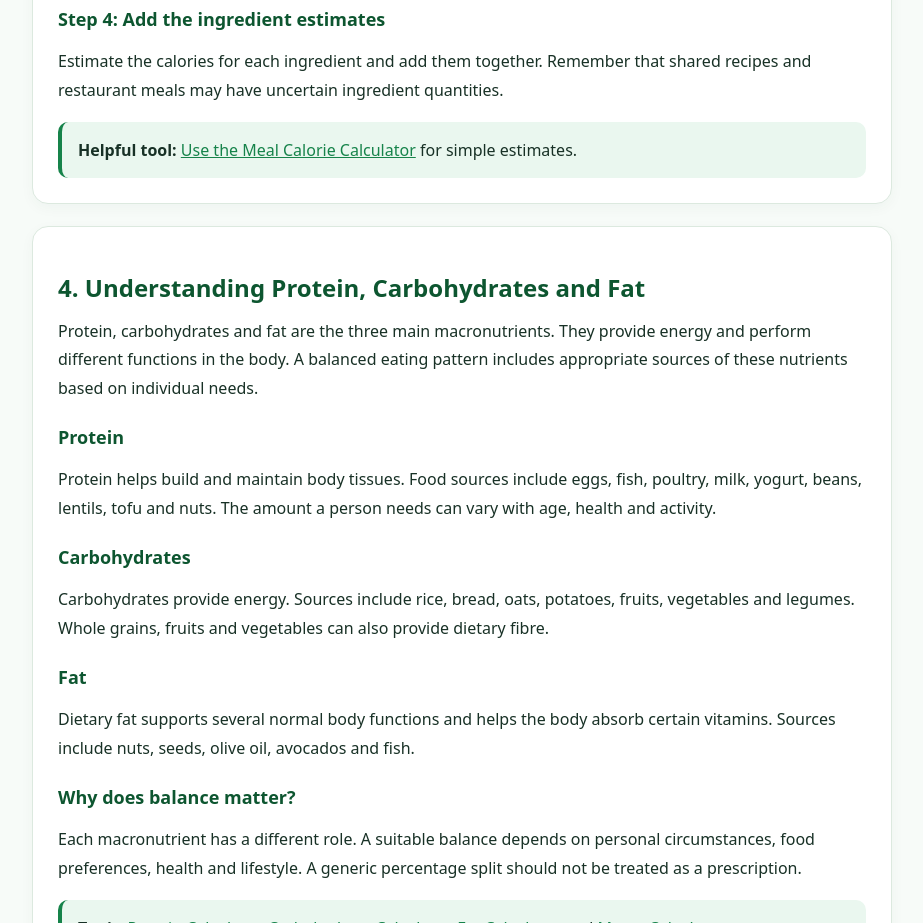
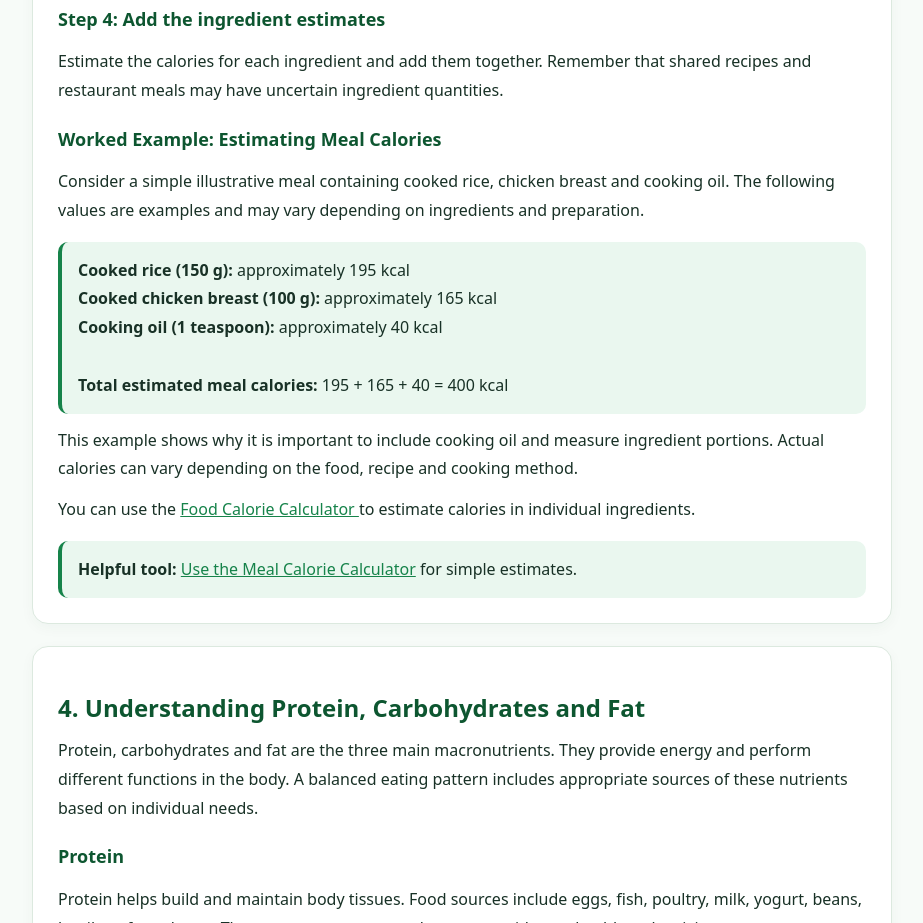
Before and after one commit to ehtesham8958873-ops/caloriewise-ai, a plain HTML site: page guides.html in a window 1280 px wide. Shown: the part 3297-4220 px from the top of the page, without its empty margins (178-1101 px from the left). Drawn offline with Linux system fonts and the light colour scheme.

Commit message:
Add worked example for meal calorie estimation
Added a worked example for estimating meal calories with specific ingredient values and a total.

```diff
--- a/guides.html
+++ b/guides.html
@@ -387,7 +387,38 @@ Estimate the calories for each ingredient and add them together.
 Remember that shared recipes and restaurant meals may have uncertain
 ingredient quantities.
 </p>
+<h3>Worked Example: Estimating Meal Calories</h3>
 
+<p>
+Consider a simple illustrative meal containing cooked rice,
+chicken breast and cooking oil. The following values are
+examples and may vary depending on ingredients and preparation.
+</p>
+
+<div class="tip">
+<strong>Cooked rice (150 g):</strong> approximately 195 kcal
+<br>
+<strong>Cooked chicken breast (100 g):</strong> approximately 165 kcal
+<br>
+<strong>Cooking oil (1 teaspoon):</strong> approximately 40 kcal
+<br><br>
+<strong>Total estimated meal calories:</strong>
+195 + 165 + 40 = 400 kcal
+</div>
+
+<p>
+This example shows why it is important to include cooking oil
+and measure ingredient portions. Actual calories can vary
+depending on the food, recipe and cooking method.
+</p>
+
+<p>
+You can use the
+<a href="https://caloriewise-ai.pages.dev/#food-calorie-calculator">
+Food Calorie Calculator
+</a>
+to estimate calories in individual ingredients.
+</p>
 <div class="tip">
 <strong>Helpful tool:</strong>
 <a href="https://caloriewise-ai.pages.dev/#meal-calorie-calculator">Use the Meal Calorie Calculator</a>
```
